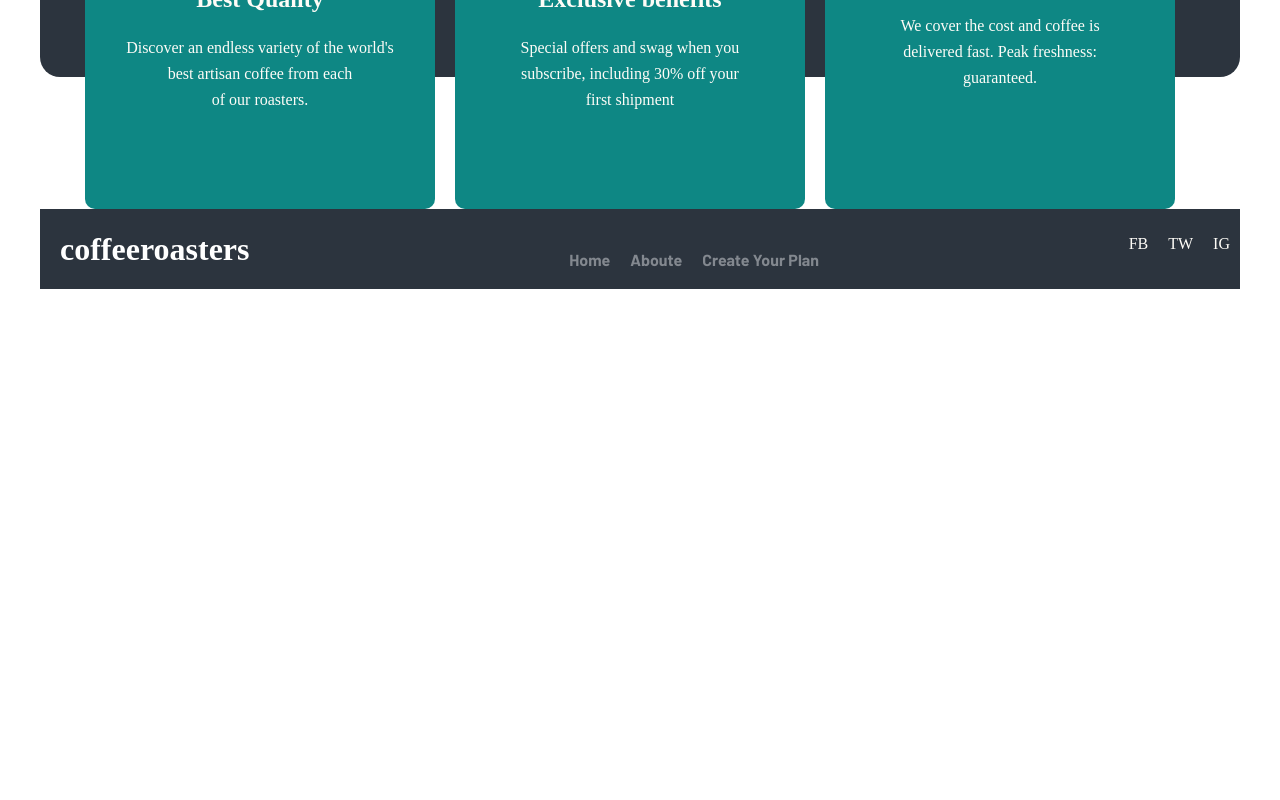
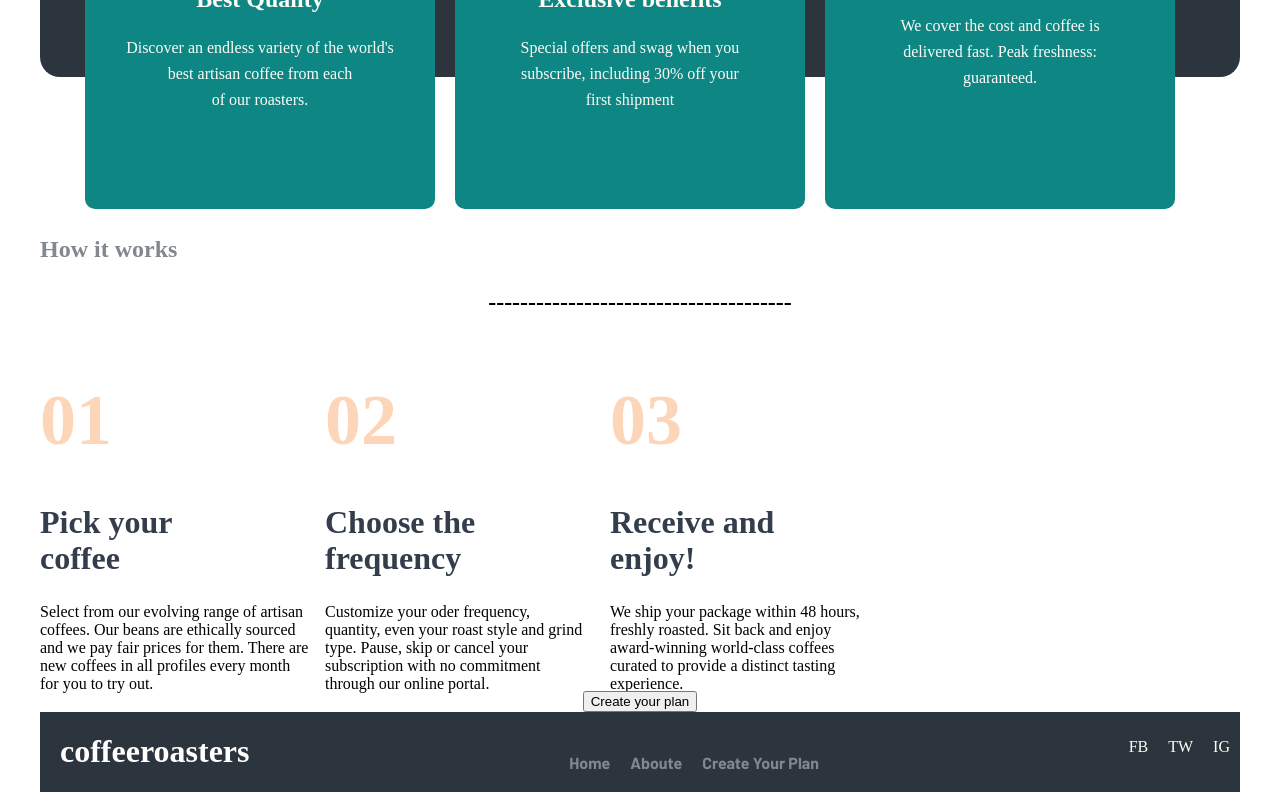
Before and after one commit to JaredBrown1/coffee-roasters, a React (Create React App) app: page / in a window 1280 px wide. Shown: the part 1870-2670 px from the top of the page. Before the commit the page ends 2167 px from the top, so only its background shows below. Built offline with nearby package versions, Linux system fonts and the light colour scheme.

Commit message:
styling steps section

```diff
--- a/src/components/home-page/homeBottom.js
+++ b/src/components/home-page/homeBottom.js
@@ -13,6 +13,11 @@ import {
 	PerkCardTitle,
 	PerkCardParagraph,
 	Icons,
+	StepsContainer,
+	StepsCard,
+	StepsTitle,
+	StepNumber,
+	StepCardTitle,
 } from "./styles/homePageBottomStyles";
 
 const HomePageBottom = () => {
@@ -61,6 +66,54 @@ const HomePageBottom = () => {
 					</PerkCard>
 				</PerkCardContainer>
 			</div>
+			<div>
+				<StepsTitle>How it works</StepsTitle>
+				<h2>--------------------------------------</h2>
+				<StepsContainer>
+					<StepsCard>
+						<StepNumber>01</StepNumber>
+						<StepCardTitle>
+							Pick your
+							<br /> coffee
+						</StepCardTitle>
+						<p>
+							Select from our evolving range of artisan
+							<br /> coffees. Our beans are ethically sourced
+							<br /> and we pay fair prices for them. There are <br /> new
+							coffees in all profiles every month
+							<br /> for you to try out.
+						</p>
+					</StepsCard>
+					<StepsCard>
+						<StepNumber>02</StepNumber>
+						<StepCardTitle>
+							Choose the
+							<br /> frequency
+						</StepCardTitle>
+						<p>
+							Customize your oder frequency,
+							<br /> quantity, even your roast style and grind
+							<br /> type. Pause, skip or cancel your
+							<br /> subscription with no commitment
+							<br /> through our online portal.
+						</p>
+					</StepsCard>
+					<StepsCard>
+						<StepNumber>03</StepNumber>
+						<StepCardTitle>
+							Receive and
+							<br /> enjoy!
+						</StepCardTitle>
+						<p>
+							We ship your package within 48 hours,
+							<br /> freshly roasted. Sit back and enjoy
+							<br /> award-winning world-class coffees
+							<br /> curated to provide a distinct tasting experience.
+						</p>
+					</StepsCard>
+				</StepsContainer>
+				<button>Create your plan</button>
+			</div>
 		</div>
 	);
 };
--- a/src/components/home-page/styles/homePageBottomStyles.js
+++ b/src/components/home-page/styles/homePageBottomStyles.js
@@ -51,3 +51,36 @@ export const PerkCardParagraph = styled.p`
 export const Icons = styled.img`
 	padding-top: 60px;
 `;
+
+export const StepsContainer = styled.div`
+	display: flex;
+	justify-content: start;
+	text-align: left;
+`;
+
+export const StepsTitle = styled.h3`
+	font-size: 24px;
+	line-height: 32px;
+	color: #83888f;
+	font-family: "Fraunces" sans-serif;
+	text-align: left;
+`;
+
+export const StepsCard = styled.div`
+	width: 285px;
+	height: 355px;
+`;
+
+export const StepNumber = styled.h1`
+	font-size: 72px;
+	line-height: 72px;
+	color: #fdd6ba;
+	font-family: "Fraunces" sans-serif;
+`;
+
+export const StepCardTitle = styled.h2`
+	font-size: 32px;
+	line-height: 36px;
+	color: #333d4b;
+	font-family: "Fraunces" sans-serif;
+`;
```
